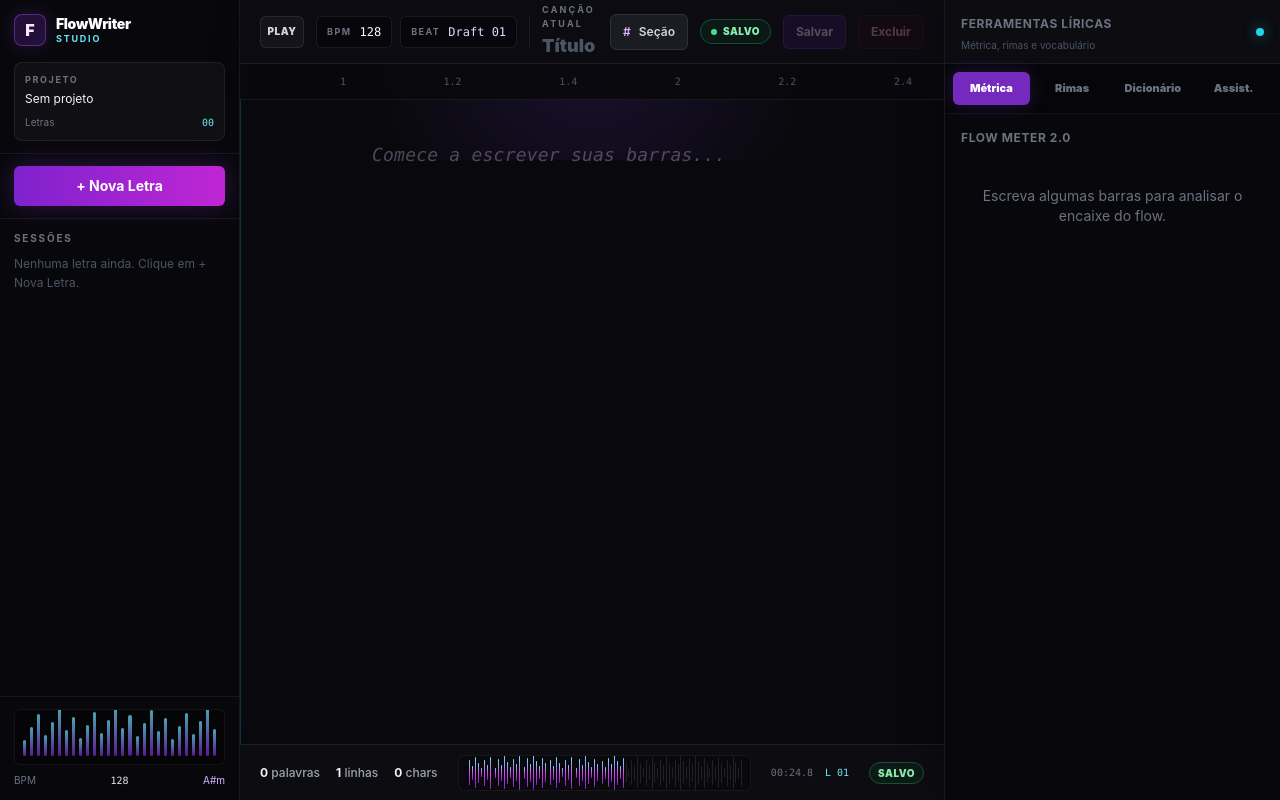
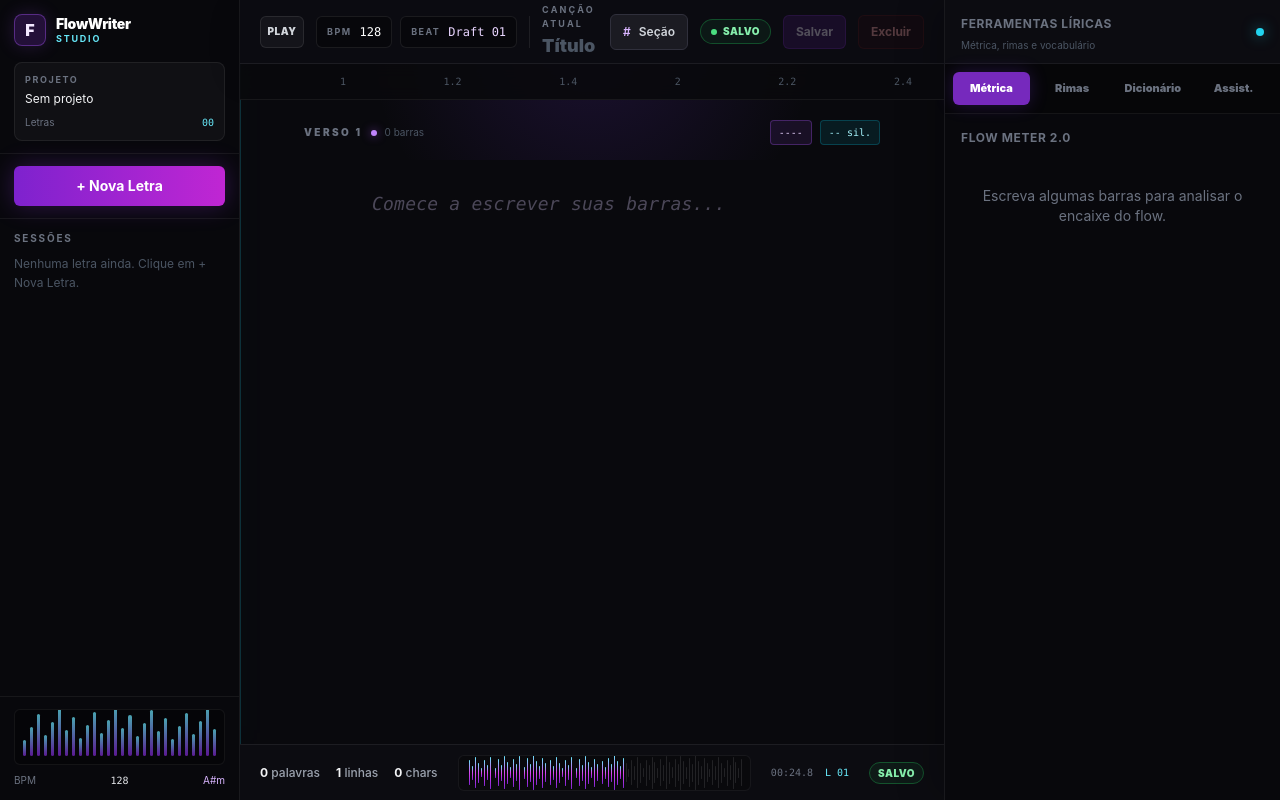
Before and after one commit to BLADE777ONE/flowwrite, a React (Vite) app: page / in a window 1280 px wide. Built offline with nearby package versions, Linux system fonts and the light colour scheme.

Commit message:
feat: add editor studio context strip

```diff
--- a/src/renderer/App.tsx
+++ b/src/renderer/App.tsx
@@ -247,7 +247,7 @@ export default function App() {
           onSave={handleSave}
           onDelete={handleDelete}
         />
-        <LyricsEditor editor={editor} />
+        <LyricsEditor editor={editor} lyrics={lyrics} />
         <EditorStatusBar lyrics={lyrics} lineCount={lines.length} saving={saving} />
       </div>
 
--- a/src/renderer/components/LyricsEditor.tsx
+++ b/src/renderer/components/LyricsEditor.tsx
@@ -1,11 +1,48 @@
 import { EditorContent } from '@tiptap/react'
 import type { Editor } from '@tiptap/core'
+import { analyzeMetrics } from '../../features/metrics/MetricsService'
+import { analyzeRhymes } from '../../features/rhyme/RhymeService'
 
 interface LyricsEditorProps {
   editor: Editor | null
+  lyrics: string
 }
 
-export function LyricsEditor({ editor }: LyricsEditorProps) {
+function EditorStudioStrip({ lyrics }: { lyrics: string }) {
+  const contentLines = lyrics.split('\n').map(line => line.trim()).filter(Boolean)
+  const metrics = analyzeMetrics(lyrics)
+  const rhyme = analyzeRhymes(lyrics)
+  const currentBlock = Math.max(1, Math.ceil(contentLines.length / 4))
+  const activeScheme = rhyme.schemeBlocks.at(-1)?.pattern ?? '----'
+  const averageSyllables = metrics.averageSyllables || 0
+
+  return (
+    <div className="mx-auto max-w-[980px] px-16 pt-5 pb-1">
+      <div className="flex items-center justify-between gap-4">
+        <div className="flex items-center gap-2 min-w-0">
+          <span className="text-[10px] uppercase tracking-[0.24em] font-black text-gray-500">
+            Verso {currentBlock}
+          </span>
+          <span className="h-1.5 w-1.5 rounded-full bg-purple-400 shadow-[0_0_10px_rgba(168,85,247,0.65)]" />
+          <span className="hidden md:inline text-[10px] text-gray-600">
+            {contentLines.length || 0} barras
+          </span>
+        </div>
+
+        <div className="flex items-center gap-2 font-mono text-[10px]">
+          <span className="rounded border border-purple-500/30 bg-purple-500/10 px-2 py-1 text-purple-200">
+            {activeScheme}
+          </span>
+          <span className="rounded border border-cyan-500/25 bg-cyan-500/10 px-2 py-1 text-cyan-200">
+            {averageSyllables ? `${averageSyllables} sil.` : '-- sil.'}
+          </span>
+        </div>
+      </div>
+    </div>
+  )
+}
+
+export function LyricsEditor({ editor, lyrics }: LyricsEditorProps) {
   return (
     <main className="flex-1 min-h-0 bg-[#09090d] relative overflow-hidden">
       <div className="absolute inset-x-0 top-0 h-24 bg-[radial-gradient(circle_at_50%_-30%,rgba(124,58,237,0.16),transparent_60%)] pointer-events-none" />
@@ -19,6 +56,7 @@ export function LyricsEditor({ editor }: LyricsEditorProps) {
             ))}
           </div>
         </div>
+        <EditorStudioStrip lyrics={lyrics} />
         <EditorContent editor={editor} />
       </div>
     </main>
```
